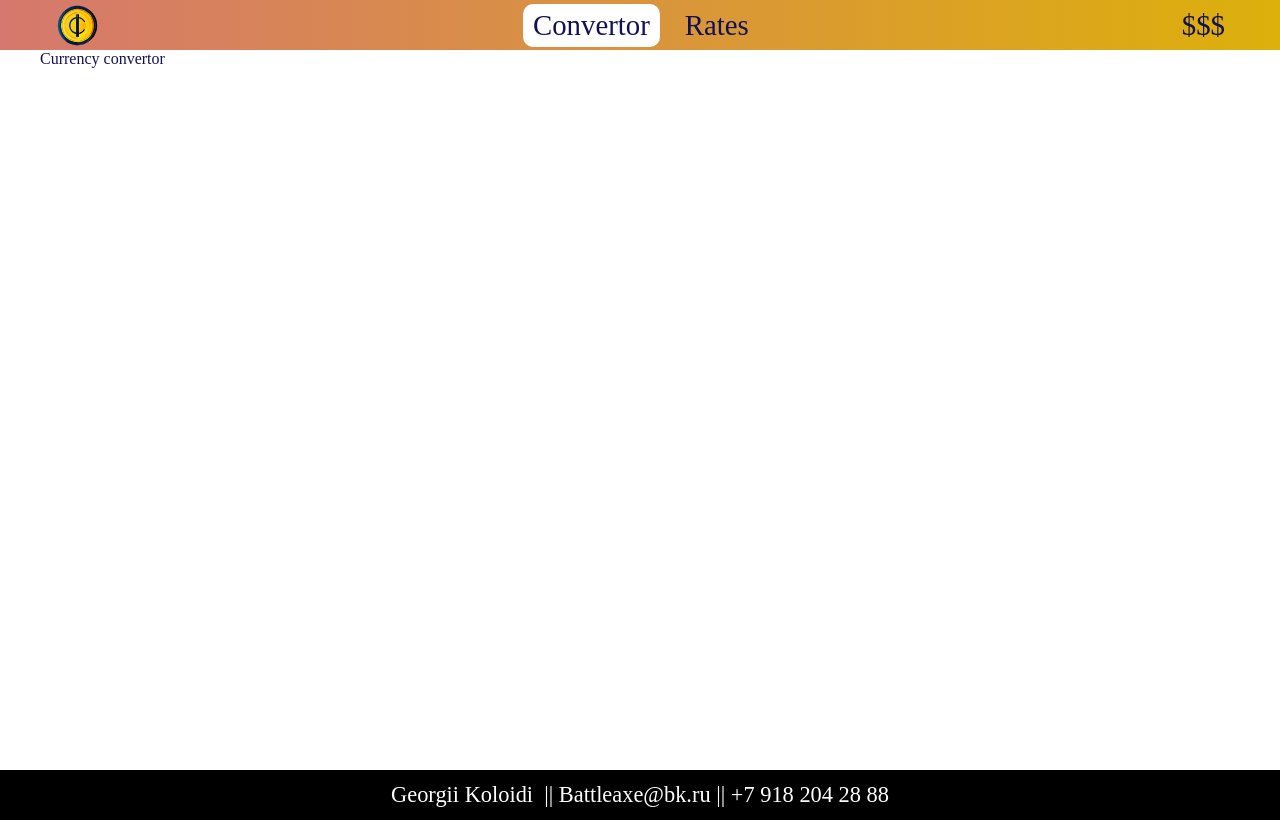
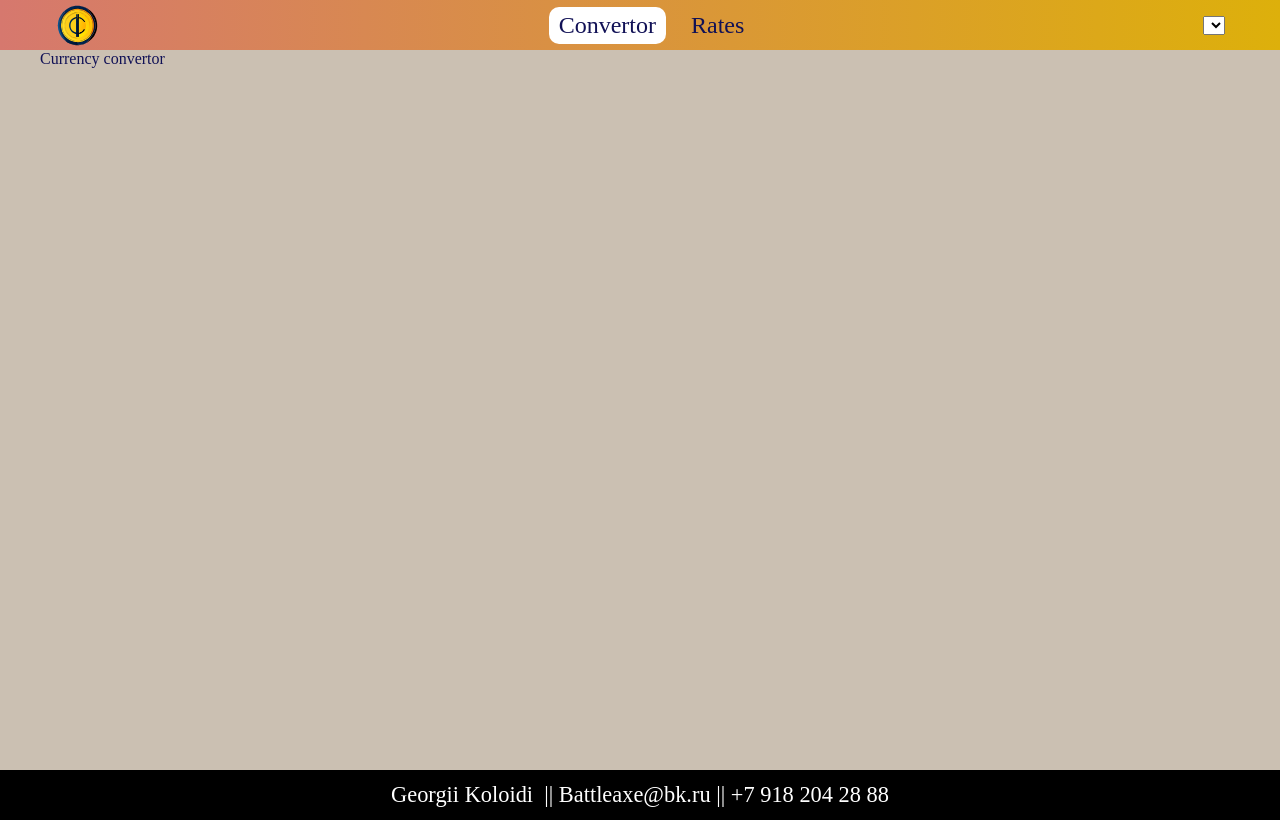
Before and after one commit to MaDKnighT404/sagtech-test, a Next.js app: page / in a window 1280 px wide. Built offline with nearby package versions, Linux system fonts and the light colour scheme.

Commit message:
feat: currecyList style

```diff
--- a/app/globals.scss
+++ b/app/globals.scss
@@ -25,12 +25,13 @@ ul {
 
 h2 {
   text-align: center;
-  margin: 20px 0;
+  padding: 30px 0;
 }
 
 .main {
   min-height: 90vh;
   padding: 0 15px;
+  background-color: rgb(203, 192, 178);
 }
 
 .container {
--- a/app/rates/page.tsx
+++ b/app/rates/page.tsx
@@ -1,6 +1,4 @@
 import CurrencyList from '@/components/CurrencyList';
-import React from 'react';
-
 
 export default function Rates() {
   return (
--- a/components/CurrencyList/CurrencyList.tsx
+++ b/components/CurrencyList/CurrencyList.tsx
@@ -35,7 +35,7 @@ export default function CurrencyList() {
     <ul className={styles.currency}>
       {data &&
         Object.entries(data.rates).map(([currency, rate]) => (
-          <li className={styles.currency__item} key={currency}>
+          <li className={styles.currency} key={currency}>
             {currency}: {rate}
           </li>
         ))}
--- a/components/Header/Header.module.scss
+++ b/components/Header/Header.module.scss
@@ -29,7 +29,7 @@
   &__navigation {
     display: flex;
     gap: 15px;
-    font-size: 1.8rem;
+    font-size: 1.5rem;
 
     @media (max-width: 620px) {
       font-size: 1.2rem;
--- a/components/Header/Header.tsx
+++ b/components/Header/Header.tsx
@@ -36,7 +36,9 @@ export default function Header() {
             Rates
           </Link>
         </nav>
-        <div className={styles.header__navigation}>$$$</div>
+        <select className={styles.header__select}>
+
+        </select>
       </div>
     </header>
   );
```
Also changed, not shown: components/CurrencyList/CurrencyList.module.scss (+7 -3 lines).
